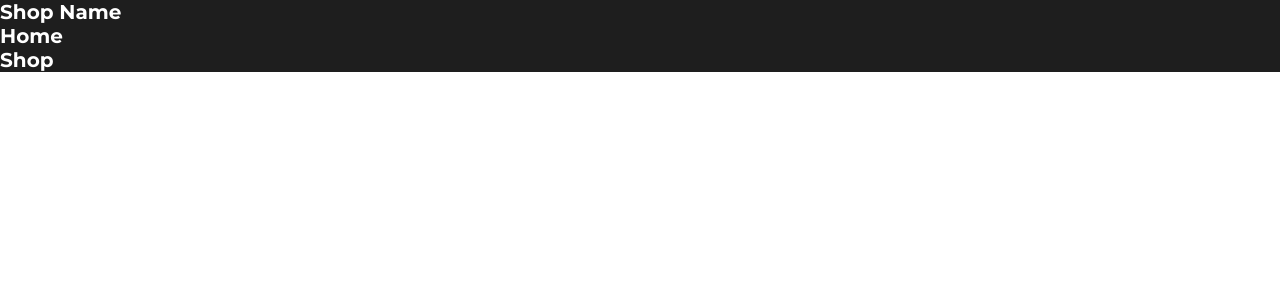
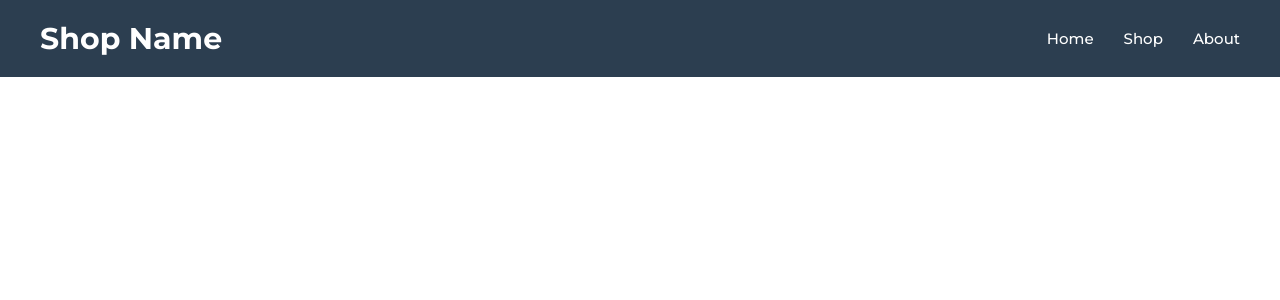
Before and after one commit to ABojo/ShoppingCart, a JavaScript app: page / in a window 1280 px wide. Shown: the top 300 px of the page. Built offline with nearby package versions, Linux system fonts and the light colour scheme; the HTML template or start-up script is replaced by a standard one.

Commit message:
Continued building and styling navbar

```diff
--- a/public/index.html
+++ b/public/index.html
@@ -8,6 +8,12 @@
       href="https://fonts.googleapis.com/css2?family=Montserrat:wght@100;200;300;400;500;600;700;800;900&display=swap"
       rel="stylesheet"
     />
+    <link
+      rel="stylesheet"
+      href="https://cdnjs.cloudflare.com/ajax/libs/font-awesome/5.15.3/css/all.min.css"
+      integrity="sha512-iBBXm8fW90+nuLcSKlbmrPcLa0OT92xO1BIsZ+ywDWZCvqsWgccV3gFoRBv0z+8dLJgyAHIhR35VZc2oM/gI1w=="
+      crossorigin="anonymous"
+    />
     <title>Shopping Cart</title>
   </head>
   <body>
--- a/src/components/Navbar.js
+++ b/src/components/Navbar.js
@@ -3,10 +3,11 @@ import styles from '../styles/navStyles.css';
 function Navbar() {
   return (
     <div className="navbar">
-      <h1>Shop Name</h1>
-      <div className="navitems-box">
-        <h1>Home</h1>
-        <h1>Shop</h1>
+      <h1 className="nav-heading">Shop Name</h1>
+      <div className="nav-items">
+        <h1 className="nav-item">Home</h1>
+        <h1 className="nav-item">Shop</h1>
+        <h1 className="nav-item">About</h1>
       </div>
     </div>
   );
--- a/src/styles/navStyles.css
+++ b/src/styles/navStyles.css
@@ -1,4 +1,27 @@
 .navbar {
-  background-color: rgb(30, 30, 30);
+  background-color: #2c3e50;
   color: white;
+  padding: 2rem 4rem;
+  display: flex;
+  flex-direction: row;
+  justify-content: space-between;
+  align-items: center;
 }
+
+.nav-heading {
+  font-size: 3rem;
+}
+
+.nav-items {
+  display: flex;
+}
+
+.nav-item {
+  font-weight: 500;
+  margin-right: 3rem;
+  font-size: 1.5rem;
+}
+
+.nav-item:last-of-type {
+  margin-right: 0;
+}
```
